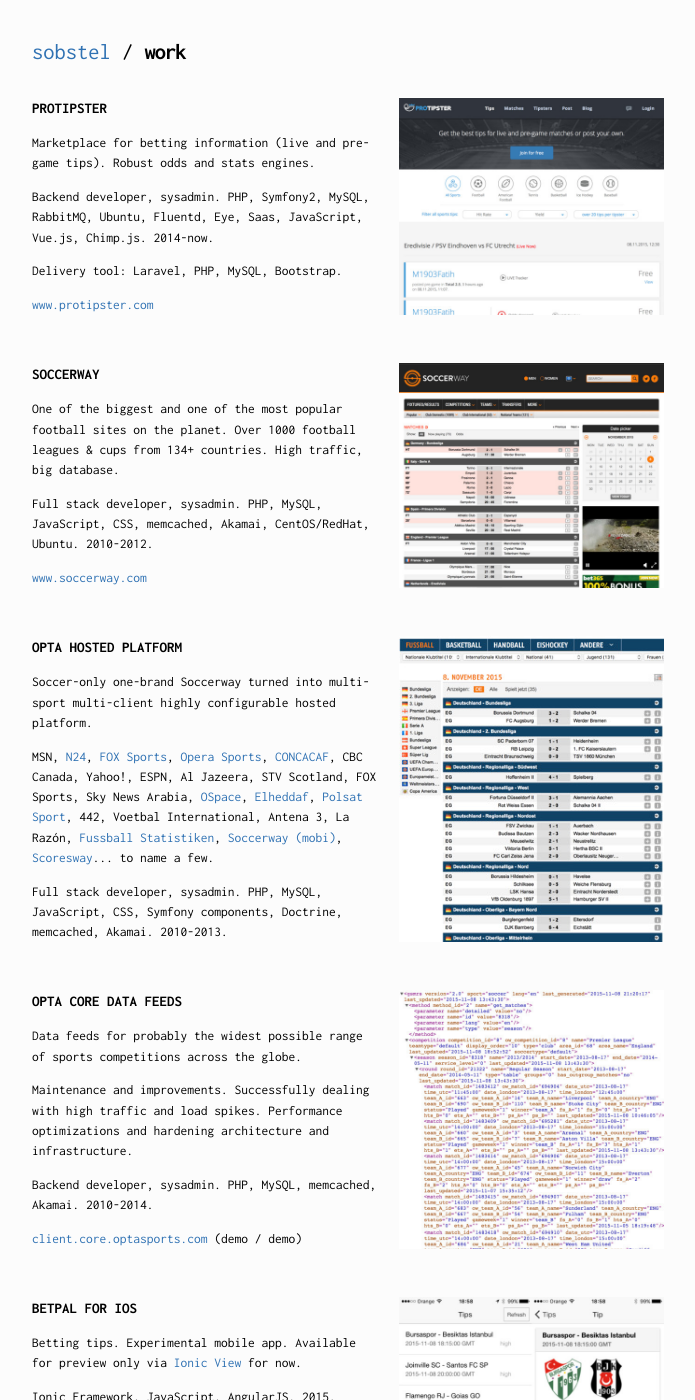
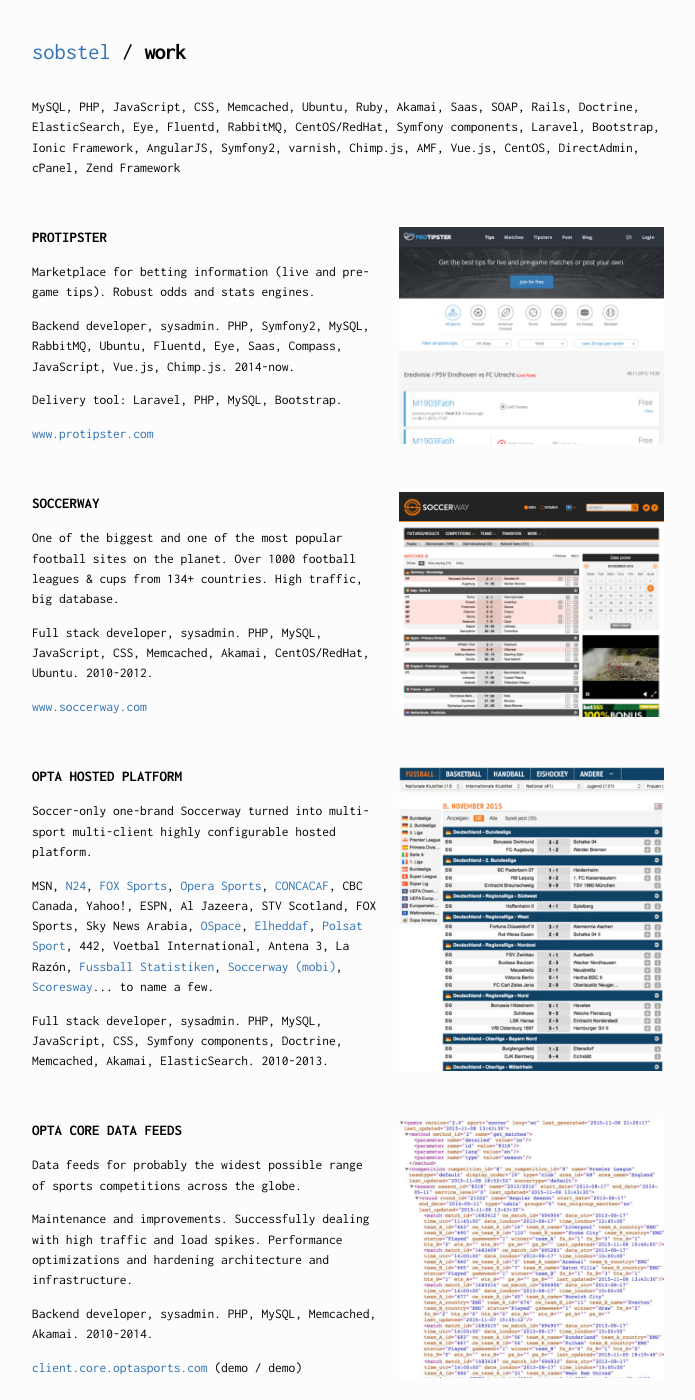
Before and after one commit to sobstel/sobstel.github.com, a Jekyll site: the page built from work.html, in a window 1280 px wide and 1400 px high. Shown: the whole window, without its empty margins (292-987 px from the left). Built offline with Jekyll 4.4.1, drawn with Linux system fonts in a browser that asks for light colours; some of the changed text lies outside the part shown.

Commit message:
work stack

```diff
--- /dev/null
+++ b/_data/stack.yml
@@ -0,0 +1,32 @@
+---
+MySQL: 13
+PHP: 12
+JavaScript: 8
+CSS: 7
+Memcached: 3
+Ubuntu: 3
+Ruby: 3
+Akamai: 3
+Saas: 2
+SOAP: 2
+Rails: 2
+Doctrine: 2
+ElasticSearch: 1
+Eye: 1
+Fluentd: 1
+RabbitMQ: 1
+CentOS/RedHat: 1
+Symfony components: 1
+Laravel: 1
+Bootstrap: 1
+Ionic Framework: 1
+AngularJS: 1
+Symfony2: 1
+varnish: 1
+Chimp.js: 1
+AMF: 1
+Vue.js: 1
+CentOS: 1
+DirectAdmin: 1
+cPanel: 1
+Zend Framework: 1
--- a/work.html
+++ b/work.html
@@ -6,16 +6,26 @@
 
 <section id="work">
 
+<article class="full">
+  <p>
+    {% for tech in site.data.stack %}
+      {{ tech[0] }}{% if forloop.last == false %}, {% endif %}
+    {% endfor %}
+  </p>
+</article>
+
 <article class="protipster">
   <header>Protipster</header>
   <p>
     Marketplace for betting information (live and pre-game tips). Robust odds and stats engines.
   </p>
   <p>
-    Backend developer, sysadmin. PHP, Symfony2, MySQL, RabbitMQ, Ubuntu, Fluentd, Eye, Saas, JavaScript, Vue.js, Chimp.js. 2014-now.
+    Backend developer, sysadmin.
+    <span class="stack">PHP, Symfony2, MySQL, RabbitMQ, Ubuntu, Fluentd, Eye, Saas, Compass, JavaScript, Vue.js, Chimp.js</span>.
+    2014-now.
   </p>
   <p>
-    Delivery tool: Laravel, PHP, MySQL, Bootstrap.
+    Delivery tool: <span class="stack">Laravel, PHP, MySQL, Bootstrap</span>.
   </p>
   <p>
     <a href="http://www.protipster.com/">www.protipster.com</a>
@@ -28,7 +38,7 @@
     One of the biggest and one of the most popular football sites on the planet. Over 1000 football leagues &amp; cups from 134+ countries. High traffic, big database.
   </p>
   <p>
-    Full stack developer, sysadmin. PHP, MySQL, JavaScript, CSS, memcached, Akamai, CentOS/RedHat, Ubuntu. 2010-2012.
+    Full stack developer, sysadmin. <span class="stack">PHP, MySQL, JavaScript, CSS, Memcached, Akamai, CentOS/RedHat, Ubuntu</span>. 2010-2012.
   </p>
   <p>
     <a href="http://www.soccerway.com/">www.soccerway.com</a>
@@ -56,7 +66,9 @@
     <a href="http://www.scoresway.com/">Scoresway</a>... to name a few.
   </p>
   <p>
-    Full stack developer, sysadmin. PHP, MySQL, JavaScript, CSS, Symfony components, Doctrine, memcached, Akamai. 2010-2013.
+    Full stack developer, sysadmin.
+    <span class="stack">PHP, MySQL, JavaScript, CSS, Symfony components, Doctrine, Memcached, Akamai, ElasticSearch</span>.
+    2010-2013.
   </p>
 </article>
 
@@ -69,7 +81,8 @@
     Maintenance and improvements. Successfully dealing with high traffic and load spikes. Performance optimizations and hardening architecture and infrastructure.
   </p>
   <p>
-    Backend developer, sysadmin. PHP, MySQL, memcached, Akamai. 2010-2014.
+    Backend developer, sysadmin. <span class="stack">PHP, MySQL, Memcached, Akamai</span>.
+    2010-2014.
   </p>
   <p>
     <a href="http://client.core.optasports.com/">client.core.optasports.com</a> (demo / demo)
@@ -82,7 +95,8 @@
     Betting tips. Experimental mobile app. Available for preview only via <a href="http://view.ionic.io/">Ionic View</a> for now.
   </p>
   <p>
-    Ionic Framework, JavaScript, AngularJS. 2015.
+    <span class="stack">Ionic Framework, JavaScript, AngularJS</span>.
+    2015.
   </p>
 </article>
 
@@ -92,7 +106,8 @@
     Football data mnmlist way. After hours hobby project.
   </p>
   <p>
-    Ruby, varnish. 2016.
+    <span class="stack">Ruby, Varnish</span>.
+    2016.
     <!-- riot.js, coffeescript -->
   </p>
   <p>
@@ -121,7 +136,7 @@
     Main module behind it has been <a href="https://github.com/sobstel/komixin">open-sourced</a>.
   </p>
   <p>
-    Ruby, Rails, JavaScript, CSS, Saas, AMF. 2011.
+    <span class="stack">Ruby, Rails, JavaScript, CSS, Saas, AMF</span>. 2011.
   </p>
 </article>
 
@@ -131,7 +146,9 @@
     Gaming website. My first Rails app ever.
   </p>
   <p>
-    Backend developer. Ruby, Rails, MySQL, SOAP. 2010.
+    Backend developer.
+    <span class="stack">Ruby, Rails, MySQL, SOAP</span>.
+    2010.
   </p>
 </article>
 
@@ -141,7 +158,9 @@
     Gaming website and affiliate system. First version done fully by myself only, including server setup and administration.
   </p>
   <p>
-    Backend/frontend deveveloper, sysadmin. PHP, MySQL, CSS, JavaScript, SOAP, CentOS. 2008-2010.
+    Backend/frontend deveveloper, sysadmin.
+    <span class="stack">PHP, MySQL, CSS, JavaScript, SOAP, CentOS</span>.
+    2008-2010.
   </p>
 </article>
 
@@ -151,7 +170,9 @@
     Seamless integration with cPanel and webmail, SEO ranks reader and reports generator for clients. Dedicated account setup automation scripts.
   </p>
   <p>
-    Backend developer, sysadmin. PHP, MySQL, CSS, Ubuntu Server, DirectAdmin, cPanel. ~2009-10
+    Backend developer, sysadmin.
+    <span class="stack">PHP, MySQL, CSS, Ubuntu, DirectAdmin, cPanel</span>.
+    ~2009-10.
   </p>
 </article>
 
@@ -161,7 +182,9 @@
     Truck GPS tracking system (API, web interface, admin interface).
   </p>
   <p>
-    Backend developer. PHP, MySQL, Zend Framework, Doctrine. ~2009.
+    Backend developer.
+    <span class="stack">PHP, MySQL, Zend Framework, Doctrine</span>.
+    ~2009.
   </p>
 </article>
 
@@ -171,7 +194,9 @@
     Web lottery. Users buy lottery tickets via website to get desired thing.
   </p>
   <p>
-    Sole backend dev. PHP, MySQL. ~2009.
+    Sole backend dev.
+    <span class="stack">PHP, MySQL</span>.
+    ~2009.
   </p>
 </article>
 
@@ -181,7 +206,9 @@
     SMS lottery. Same as Szalony Banan, except users send text messages to buy lottery tickets.
   </p>
   <p>
-    Sole backend dev. PHP, MySQL. ~2009.
+    Sole backend dev.
+    <span class="stack">PHP, MySQL</span>.
+    ~2009.
   </p>
 </article>
 
@@ -191,7 +218,8 @@
     E-commerce. Web shop for runners. Done very first version (not available anymore). Website and admin panel.
   </p>
   <p>
-    PHP, MySQL, CSS, JavaScript. ~2007.
+    <span class="stack">PHP, MySQL, CSS, JavaScript</span>.
+    ~2007.
   </p>
 </article>
 
@@ -202,7 +230,7 @@
     Highlight: seamless forum integration.
   </p>
   <p>
-    Graphic design, PHP, CSS, Javascript, MySQL.
+    Graphic design, <span class="stack">PHP, CSS, JavaScript, MySQL</span>.
   </p>
   <p>
     <a href="http://www.anathema.art.pl/">www.anathema.art.pl</a>
```
Also changed, not shown: Gemfile (+7 -6 lines), .rubocop.yml (added), Gemfile.lock, 1 other file.
